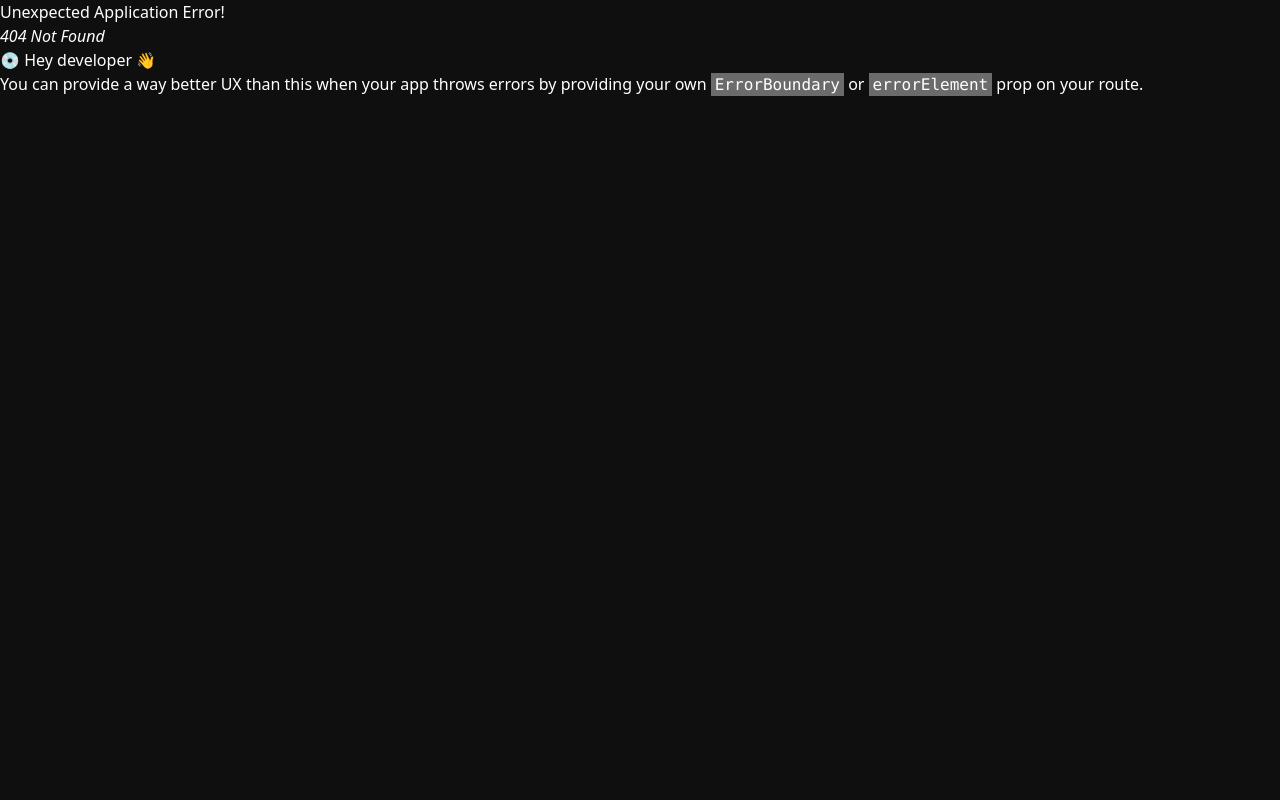
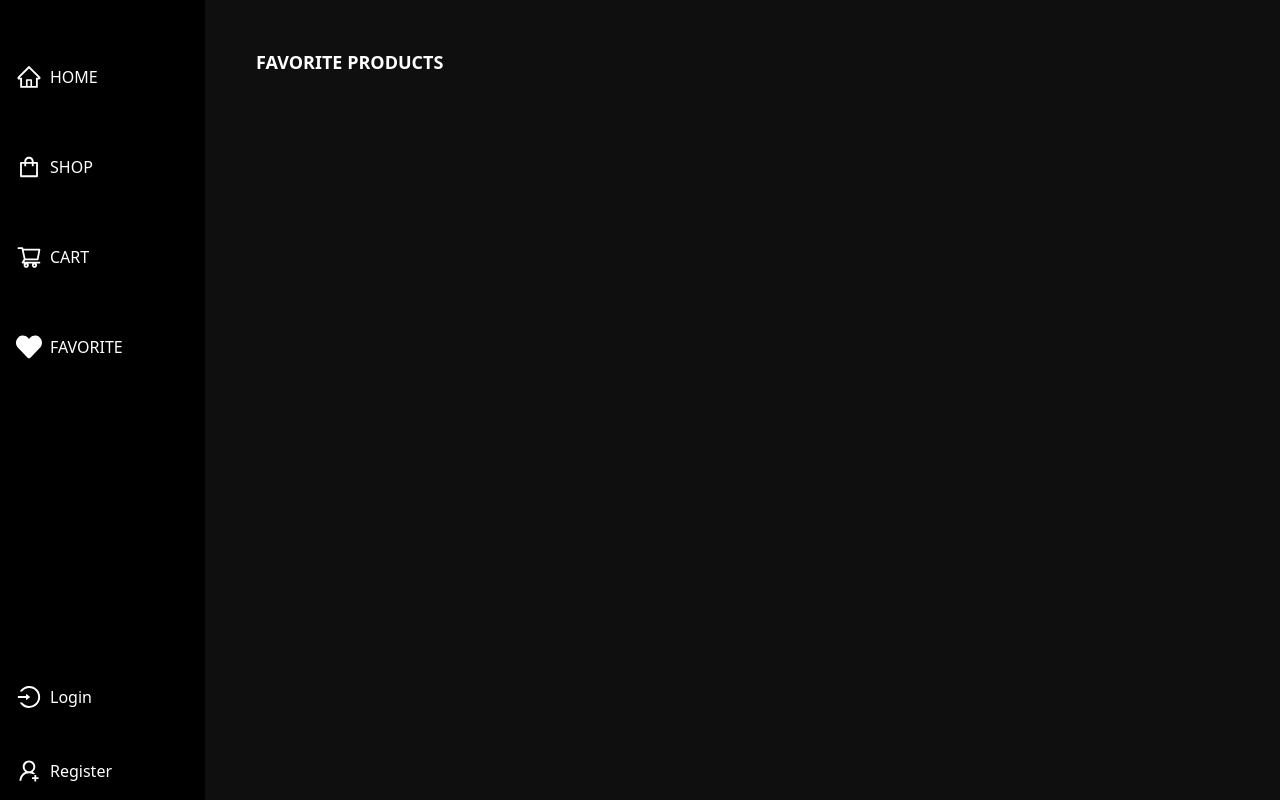
Before and after one commit to Kiero1211/MERN_Ecommerce, a React (Vite) app in the folder frontend/: page /favorite in a window 1280 px wide. Before the commit this address had no page. Built offline with nearby package versions, Linux system fonts and the light colour scheme.

Commit message:
feat: Add Favorite page

```diff
--- a/frontend/src/main.jsx
+++ b/frontend/src/main.jsx
@@ -14,10 +14,11 @@ import AdminRoutes from "./pages/Admin/AdminRoutes.jsx";
 // Auth
 import Login from "./pages/Auth/Login.jsx";
 import Register from "./pages/Auth/Register.jsx";
+import Profile from "./pages/User/Profile.jsx";
 
-//User
-import Profile from "./pages/User/Profile.jsx";
+//Public
 import Home from "./Home.jsx";
+import Favorite from "./pages/Product/Favorite.jsx";
 
 //Admin
 import UserList from "./pages/Admin/UserList.jsx";
@@ -34,6 +35,7 @@ const router = createBrowserRouter(
 			<Route index element={<Home />}/>
 			<Route path="/login" element={<Login />}/>
 			<Route path="/register" element={<Register />}/>
+			<Route path="/favorite" element={<Favorite />}/>
 
 			{/* Private */}
 			<Route element={<PrivateRoute/>}>
--- a/frontend/src/pages/Auth/Navigation.css
+++ b/frontend/src/pages/Auth/Navigation.css
@@ -1,11 +1,11 @@
 #navigation-container {
-	width: 7%;
+	width: min(7%, 85px);
 	transition: width 0.3s ease-in-out;
 	overflow: hidden; /* Hide overflowing content during transition */
 }
 
 #navigation-container:hover {
-	width: 16%;
+	width: min(16%, 210px);
 }
 
 /* Initially hide nav-item-name */
--- /dev/null
+++ b/frontend/src/pages/Product/Favorite.jsx
@@ -0,0 +1,22 @@
+import { useSelector } from "react-redux";
+import { favoriteProductSelector } from "../../redux/selectors";
+import SingleProduct from "./SingleProduct";
+
+function Favorite() {
+    const favorites = useSelector(favoriteProductSelector);
+
+    return (
+        <div className="ml-[13rem]">
+            <h1 className="text-lg font-bold ml-[3rem] pt-[3rem]">
+                FAVORITE PRODUCTS
+            </h1>
+            <div className="flex flex-wrap">
+                {favorites.map((product, index) => {
+                    return <SingleProduct key={index} details={product} />
+                })}
+            </div>
+        </div>
+    )
+}
+
+export default Favorite;
--- a/frontend/src/pages/Product/HeartIcon.jsx
+++ b/frontend/src/pages/Product/HeartIcon.jsx
@@ -38,7 +38,7 @@ function HeartIcon({product}) {
     }
 
 	return (
-        <div onClick={toggleFavorites} className="absolute p-4  top-2 right-5 cursor-pointer">
+        <div onClick={toggleFavorites} className="absolute p-3 top-2 right-5 cursor-pointer">
             {isFavoriteProduct ? (
                 <FaHeart size={26} className="text-pink-500"/>
             ) : (
--- a/frontend/src/pages/Product/SingleProduct.jsx
+++ b/frontend/src/pages/Product/SingleProduct.jsx
@@ -5,7 +5,7 @@ import HeartIcon from "./HeartIcon";
 function SingleProduct({details}) {
  return (
     <Link to={`product/${details._id}`} className="w-[30rem] p-3 relative">
-        <div className="relative">
+        <div className="relative h-[30rem]">
             <img src={details.image} alt={details.name} className="block w-full h-[100%] object-cover rounded-lg" />
             <HeartIcon product={details} />
         </div>
```
